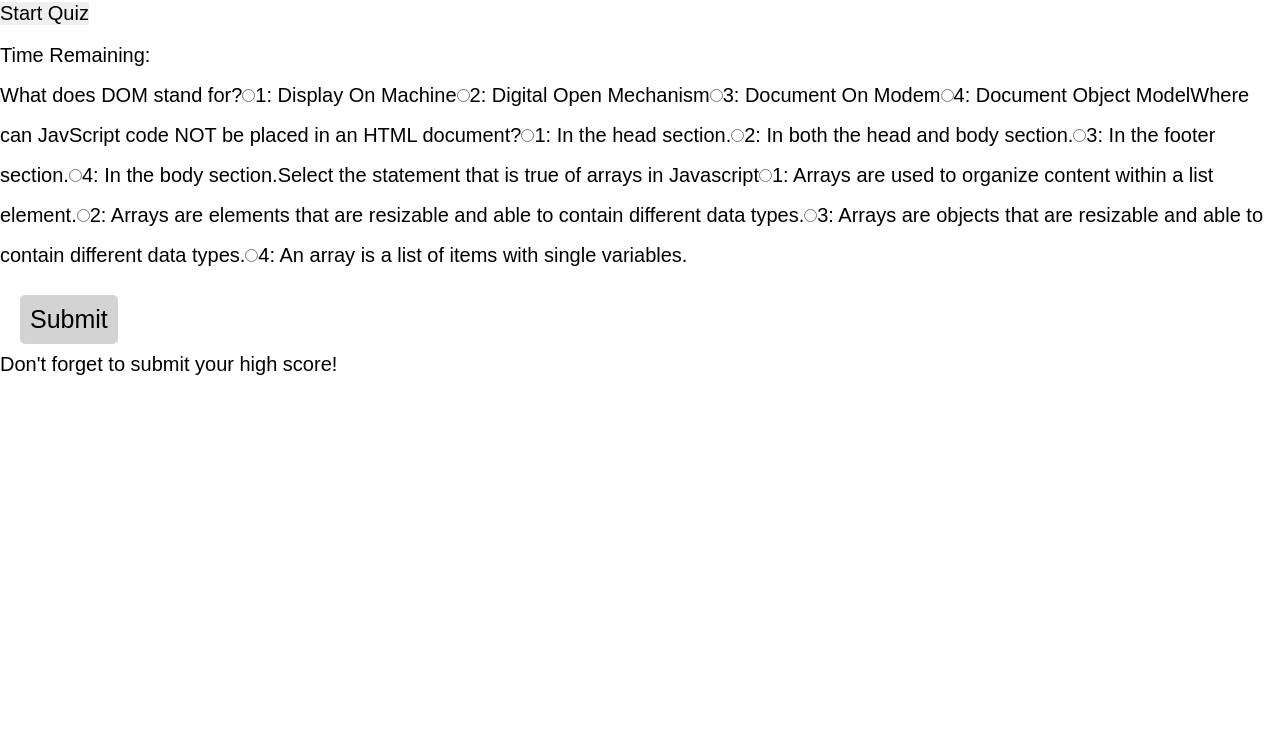
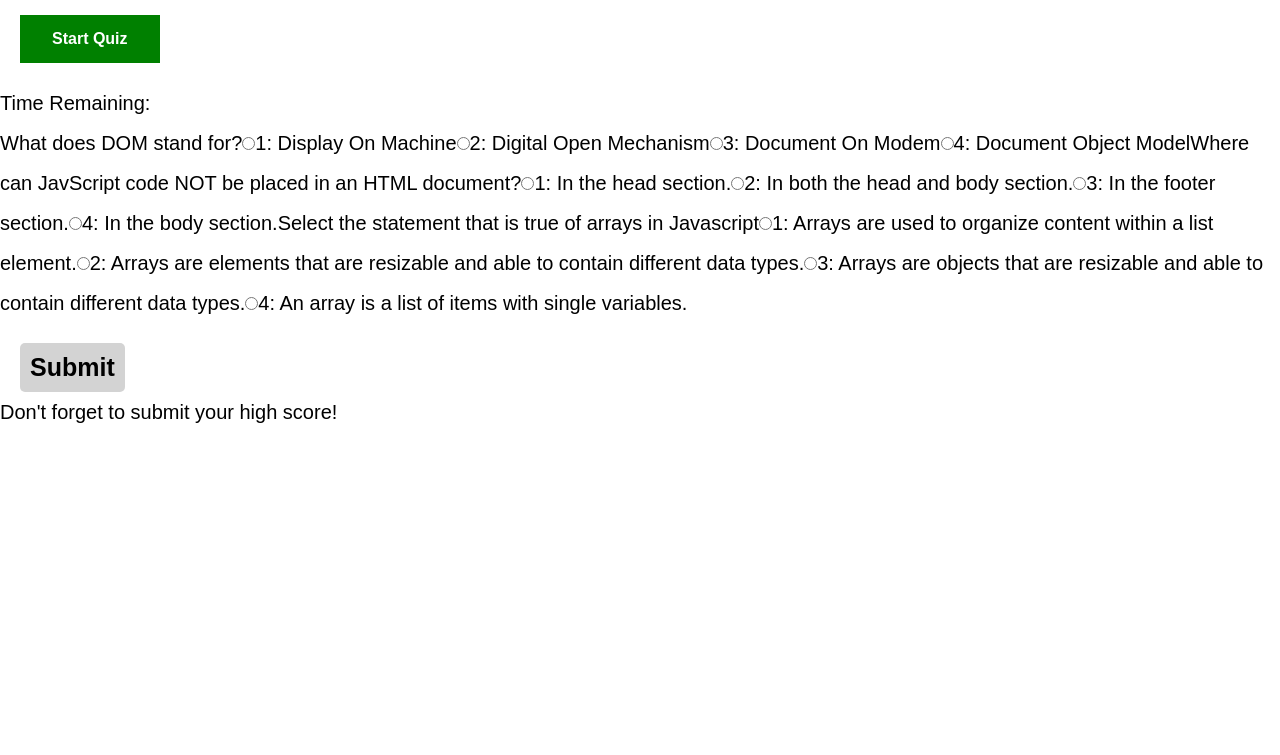
Before and after one commit to analizajb/code-quiz, a plain HTML site: page index.html in a window 1280 px wide. Shown: the part 45-800 px from the top of the page. Drawn offline with Linux system fonts and the light colour scheme.

Commit message:
adding styling to start quiz button

```diff
--- a/assets/script.js
+++ b/assets/script.js
@@ -1,8 +1,8 @@
-const button = document.getElementById('button')
+var button = document.getElementById('button')
 button.innerText = 'Start Quiz',
-button.addEventListener('click', () => {
+button.onclick = function(event) {
      alert('Your quiz starts now!')
- })
+ }
 
 var quizBox = document.getElementById('quiz');
 var resultsBox = document.getElementById('results');
--- a/assets/style.css
+++ b/assets/style.css
@@ -12,6 +12,19 @@ body {
     font-size: 20px;
     font-family: 'Courier New', Courier, monospace;
     color: black;
+}
+
+button {
+    background-color: green;
+    margin: 20px;
+    shape-rendering: crispEdges;
+    color: white;
+    padding: 15px 32px;
+    text-align: center;
+    text-decoration: none;
+    display: inline-block;
+    font-size: 16px;
+    font-weight: bold;
 }
 
 h1 {
```
